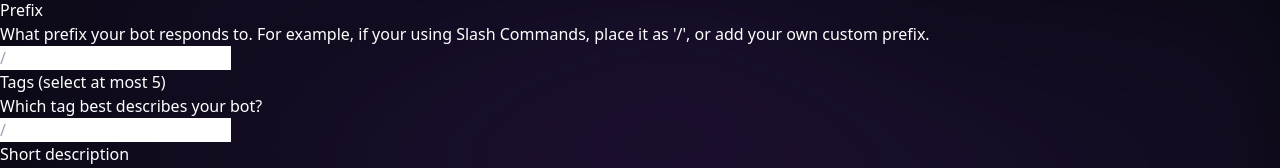
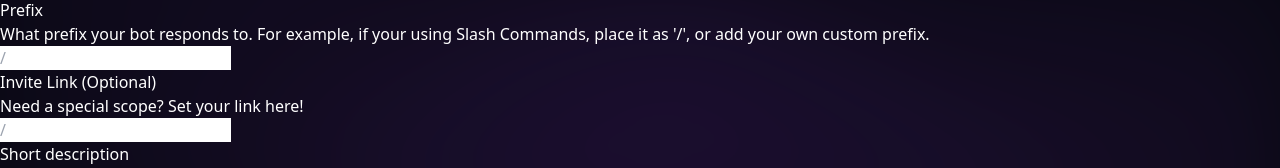
Before and after one commit to OneDevelopements/Somelist, a Next.js app: page /add in a window 1280 px wide. Shown: the part 122-290 px from the top of the page. Built offline with nearby package versions, Linux system fonts and the light colour scheme.

Commit message:
Update add.js

```diff
--- a/pages/add.js
+++ b/pages/add.js
@@ -189,10 +189,10 @@ export default Template(function Add(){
 
                     <div className='lg:flex my-32 items-center'>
                         <div className="mr-6 mb-3 w-full lg:w-60 lg:mb-0">
-                        <p className="text-lg font-semibold">Tags (select at most 5)</p>
-                        <p className="mt-1 text-sm text-zinc-400">Which tag best describes your bot?</p>
+                        <p className="text-lg font-semibold">Invite Link (Optional)</p>
+                        <p className="mt-1 text-sm text-zinc-400">Need a special scope? Set your link here!</p>
                         </div>
-                        <input name='tags' required placeholder="/" className="w-full bg-[#0B0A15]/70 backdrop-blur-md p-4 text-lg rounded-lg outline focus:outline-violet-500 outline-1 bg-zinc-900/50 outline-zinc-700" type='text'/>
+                        <input name='invite' placeholder="/" className="w-full bg-[#0B0A15]/70 backdrop-blur-md p-4 text-lg rounded-lg outline focus:outline-violet-500 outline-1 bg-zinc-900/50 outline-zinc-700" type='text'/>
                     </div>
                     <div className='lg:flex my-32 items-center'>
                         <div className="mr-6 mb-3 w-full lg:w-60 lg:mb-0">
```
